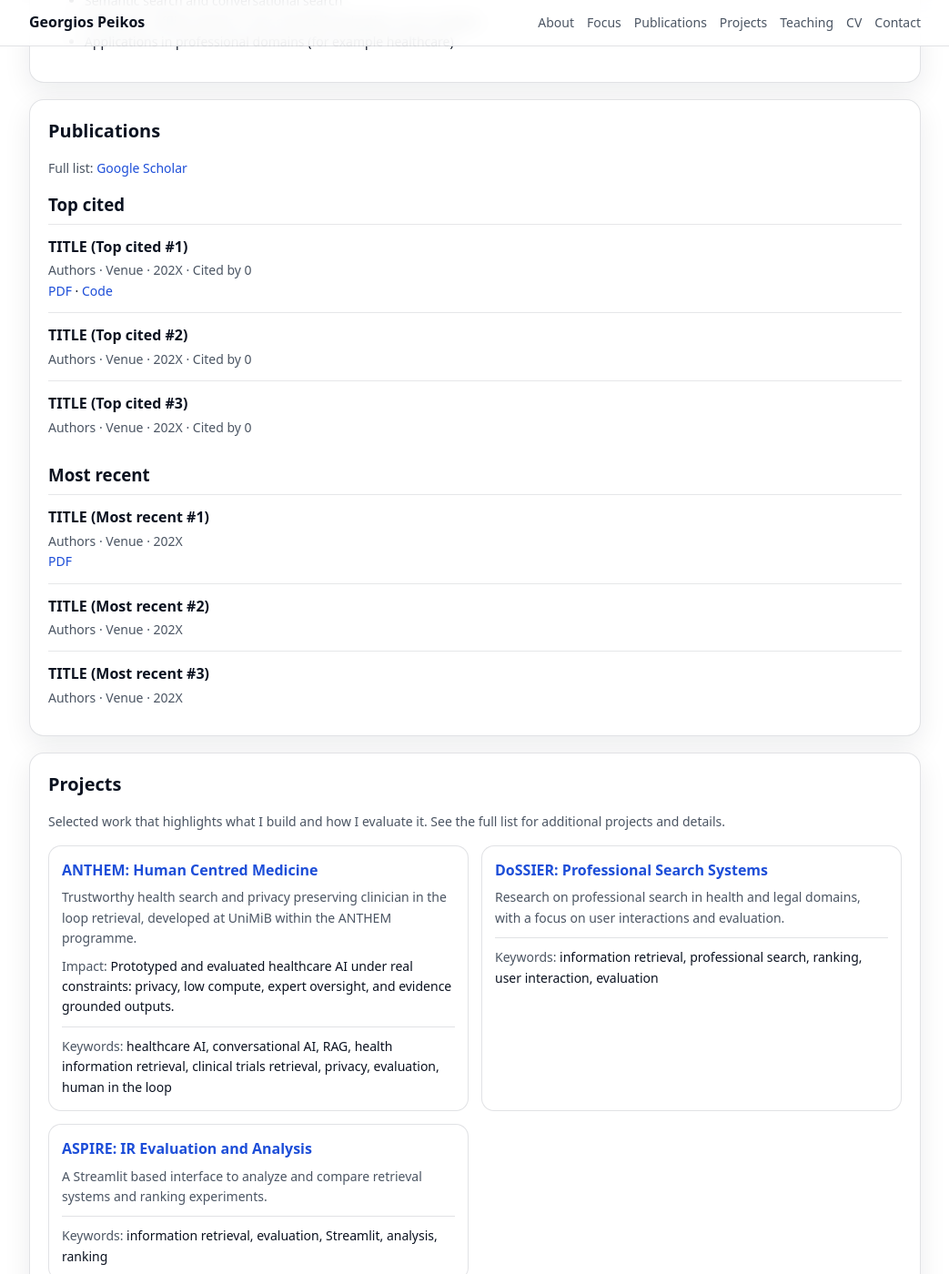
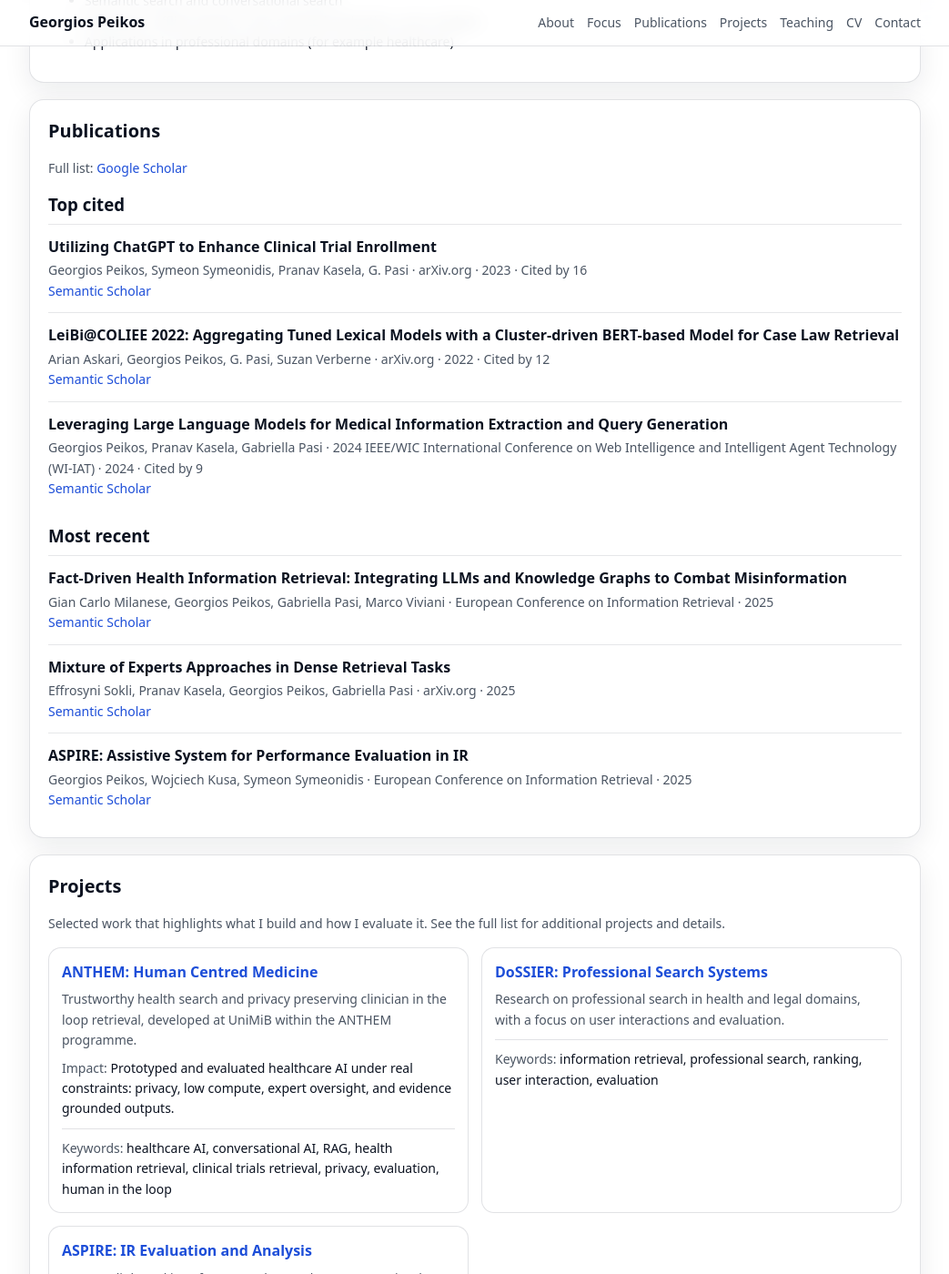
Before and after one commit to GiorgosPeikos/GiorgosPeikos.github.io, a Jekyll site: the page built from index.md, in a window 1280 px wide and 1400 px high, scrolled down 547 px. Shown: the whole window at 91% size, without its empty margins (118-1161 px from the left). Built offline with Jekyll 4.4.1, drawn with Linux system fonts in a browser that asks for light colours; our own code applies the rules of GitHub Pages for plain Markdown files.

Commit message:
Auto-update publications

```diff
--- a/_data/publications.yml
+++ b/_data/publications.yml
@@ -1,42 +1,50 @@
 top_cited:
-  - title: "TITLE (Top cited #1)"
-    authors: "Authors"
-    venue: "Venue"
-    year: 202X
-    citations: 0
+  - title: "Utilizing ChatGPT to Enhance Clinical Trial Enrollment"
+    authors: "Georgios Peikos, Symeon Symeonidis, Pranav Kasela, G. Pasi"
+    venue: "arXiv.org"
+    year: 2023
+    citations: 16
     links:
-      - label: "PDF"
-        url: ""
-      - label: "Code"
-        url: ""
-  - title: "TITLE (Top cited #2)"
-    authors: "Authors"
-    venue: "Venue"
-    year: 202X
-    citations: 0
-    links: []
-  - title: "TITLE (Top cited #3)"
-    authors: "Authors"
-    venue: "Venue"
-    year: 202X
-    citations: 0
-    links: []
+      - label: "Semantic Scholar"
+        url: "https://www.semanticscholar.org/paper/362d4e00506f9bb39d42185a0b128f8602e139a8"
+  - title: "LeiBi@COLIEE 2022: Aggregating Tuned Lexical Models with a Cluster-driven BERT-based Model for Case Law Retrieval"
+    authors: "Arian Askari, Georgios Peikos, G. Pasi, Suzan Verberne"
+    venue: "arXiv.org"
+    year: 2022
+    citations: 12
+    links:
+      - label: "Semantic Scholar"
+        url: "https://www.semanticscholar.org/paper/5e0bf5d58b224c6261cc714139a54681a7917149"
+  - title: "Leveraging Large Language Models for Medical Information Extraction and Query Generation"
+    authors: "Georgios Peikos, Pranav Kasela, Gabriella Pasi"
+    venue: "2024 IEEE/WIC International Conference on Web Intelligence and Intelligent Agent Technology (WI-IAT)"
+    year: 2024
+    citations: 9
+    links:
+      - label: "Semantic Scholar"
+        url: "https://www.semanticscholar.org/paper/0d90ff59895aafe287ebcdafa114319428a44af2"
 
 most_recent:
-  - title: "TITLE (Most recent #1)"
-    authors: "Authors"
-    venue: "Venue"
-    year: 202X
+  - title: "Fact-Driven Health Information Retrieval: Integrating LLMs and Knowledge Graphs to Combat Misinformation"
+    authors: "Gian Carlo Milanese, Georgios Peikos, Gabriella Pasi, Marco Viviani"
+    venue: "European Conference on Information Retrieval"
+    year: 2025
     links:
-      - label: "PDF"
-        url: ""
-  - title: "TITLE (Most recent #2)"
-    authors: "Authors"
-    venue: "Venue"
-    year: 202X
-    links: []
-  - title: "TITLE (Most recent #3)"
-    authors: "Authors"
-    venue: "Venue"
-    year: 202X
-    links: []
+      - label: "Semantic Scholar"
+        url: "https://www.semanticscholar.org/paper/16ce8272585fc1ec046c95bb43e71e52243fdeba"
+  - title: "Mixture of Experts Approaches in Dense Retrieval Tasks"
+    authors: "Effrosyni Sokli, Pranav Kasela, Georgios Peikos, Gabriella Pasi"
+    venue: "arXiv.org"
+    year: 2025
+    links:
+      - label: "Semantic Scholar"
+        url: "https://www.semanticscholar.org/paper/6a02f6a421f13756733a6e8b9619d458b5babc80"
+  - title: "ASPIRE: Assistive System for Performance Evaluation in IR"
+    authors: "Georgios Peikos, Wojciech Kusa, Symeon Symeonidis"
+    venue: "European Conference on Information Retrieval"
+    year: 2025
+    links:
+      - label: "Semantic Scholar"
+        url: "https://www.semanticscholar.org/paper/9572f99eba993f1e768850c4073b2a9d14fae44f"
+
+# updated: 2026-02-14T12:47:49.309726Z
```
